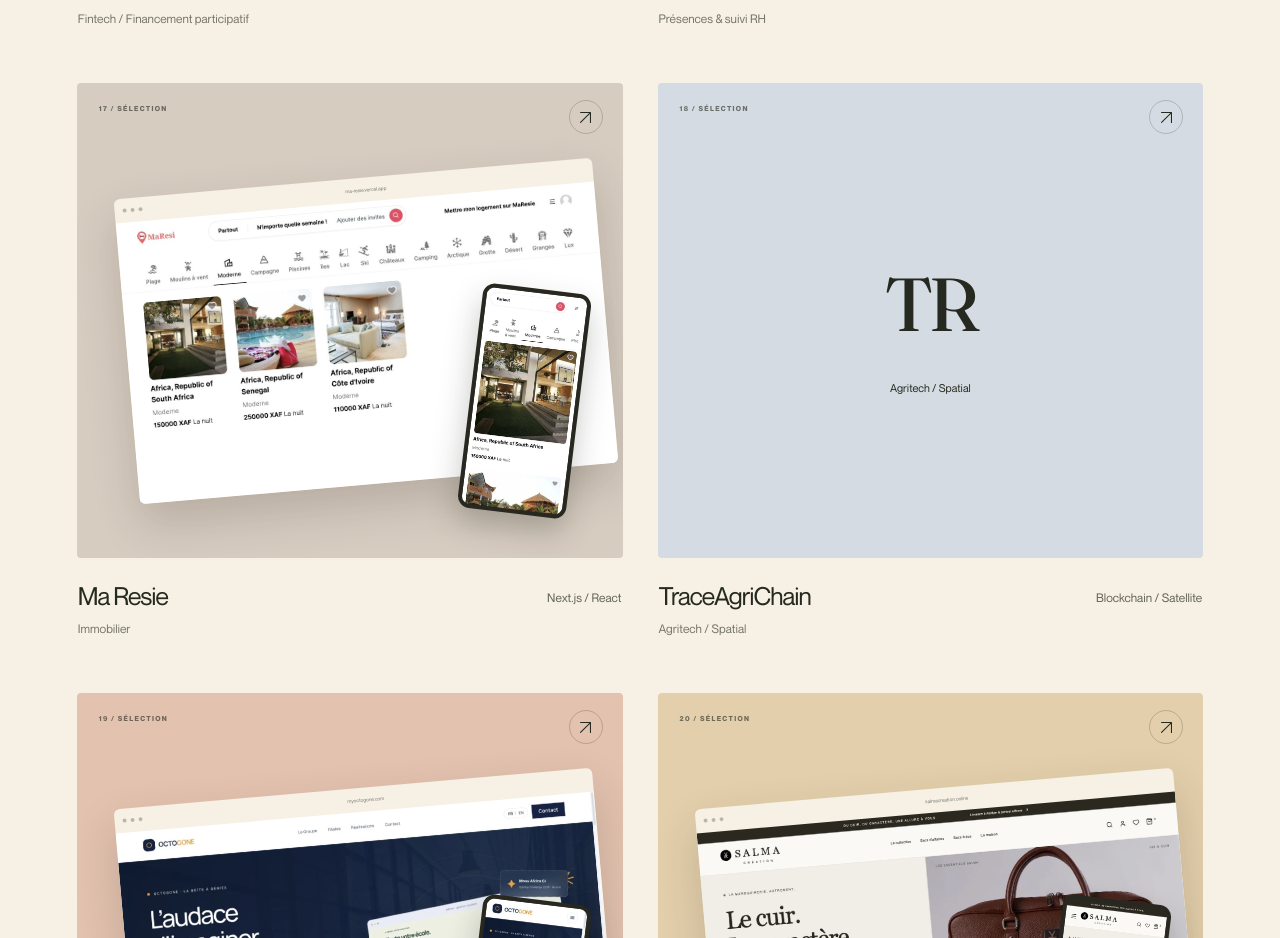
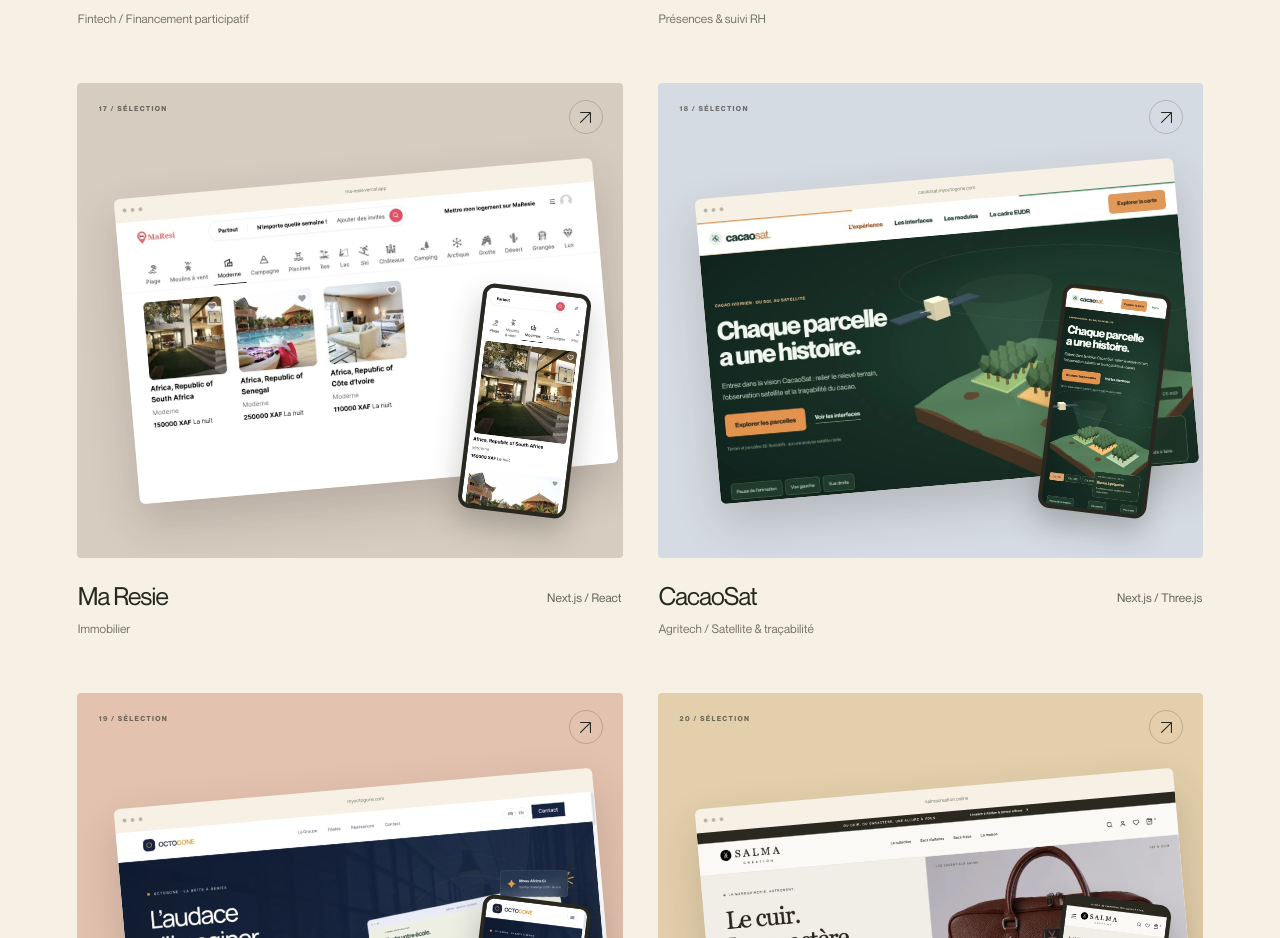
Before and after one commit to EdOneApp/portfolio, a Next.js app: page /work in a window 1280 px wide. Shown: the part 5640-6578 px from the top of the page. Built offline with nearby package versions, Linux system fonts and the light colour scheme.

Commit message:
Replace TraceAgriChain with immersive CacaoSat and preserve legacy project URL

```diff
--- a/src/components/agency/LivePreview.tsx
+++ b/src/components/agency/LivePreview.tsx
@@ -18,6 +18,7 @@ const available = [
   "os-iris",
   "sentinelle-rh",
   "momofund",
+  "cacaosat",
   "brvm-analytics",
 ];
 export default function LivePreview({ project: p }: { project: Project }) {
--- a/src/data/content.ts
+++ b/src/data/content.ts
@@ -461,13 +461,16 @@ export const projects: Project[] = [
     mobileImage: "/images/maresie-mobile.webp",
   },
   {
-    slug: "traceagrichain",
-    title: "TraceAgriChain",
-    category: "Agritech / Spatial",
+    slug: "cacaosat",
+    title: "CacaoSat",
+    category: "Agritech / Satellite & traçabilité",
     description:
-      "Traçabilité agricole combinant blockchain, imagerie satellite et cartographie 3D — Finaliste MASS / ICESCO 2025.",
-    tags: ["Blockchain", "Satellite"],
-    award: "🏅 Finaliste, MASS Solutions Spatiales Africaines 2025",
+      "Une expérience immersive de la traçabilité du cacao ivoirien : terrain 3D procédural, satellite en orbite, caméra au défilement et cartographie interactive. Vues agent, coopérative et exportateur, lots et rapport GeoJSON avec des données synthétiques clairement séparées de toute certification réelle.",
+    tags: ["Next.js", "Three.js", "Leaflet", "GeoJSON", "Satellite"],
+    link: "https://cacaosat.myoctogone.com/",
+    linkLabel: "Explorer CacaoSat",
+    image: "/images/cacaosat-web.webp",
+    mobileImage: "/images/cacaosat-mobile.webp",
   },
   {
     slug: "myoctogone",
@@ -527,7 +530,7 @@ export const awards = [
     date: "Mai 2025",
     title: "Finaliste, MASS Solutions Spatiales Africaines (ICESCO)",
     status: "Finaliste",
-    text: "Présentation de TraceAgriChain, combinant blockchain, imagerie satellite et cartographie 3D pour la traçabilité des matières premières agricoles.",
+    text: "Présentation de travaux de traçabilité agricole combinant blockchain, imagerie satellite et cartographie 3D au concours MASS / ICESCO 2025.",
   },
   {
     date: "Janv. 2024",
```
Also changed, not shown: src/app/work/traceagrichain/page.tsx (added, +9 -0 lines), public/images/cacaosat-mobile.webp (added), public/images/cacaosat-web.webp (added).
